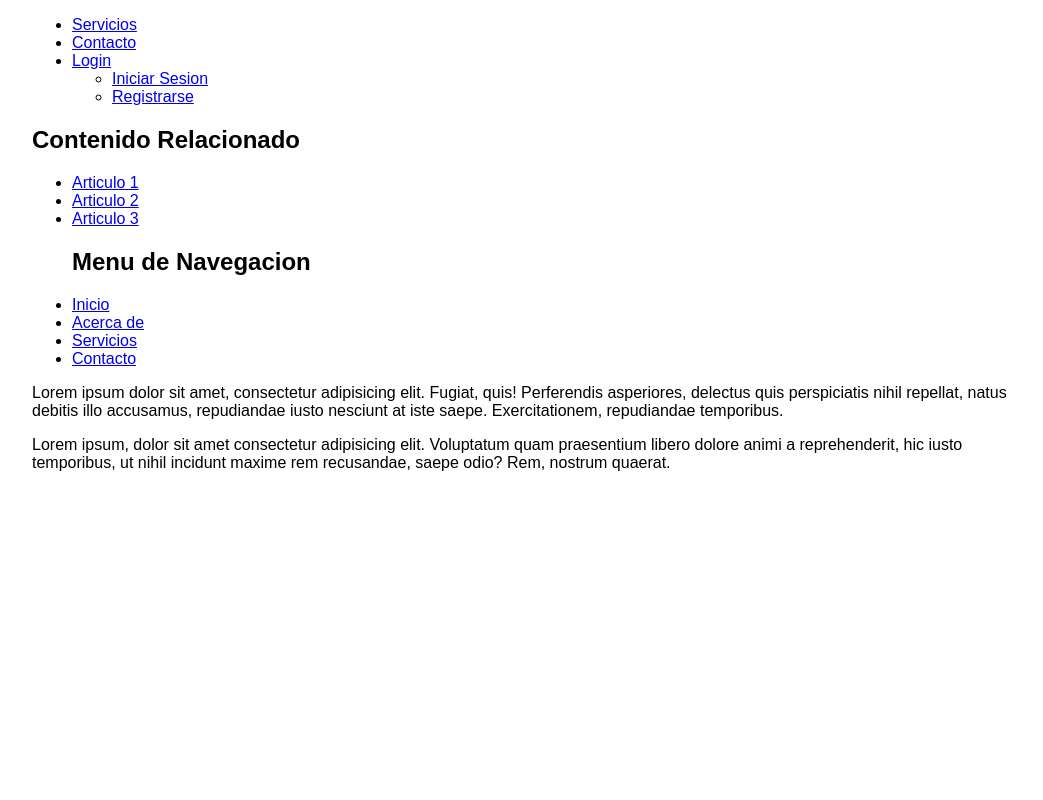
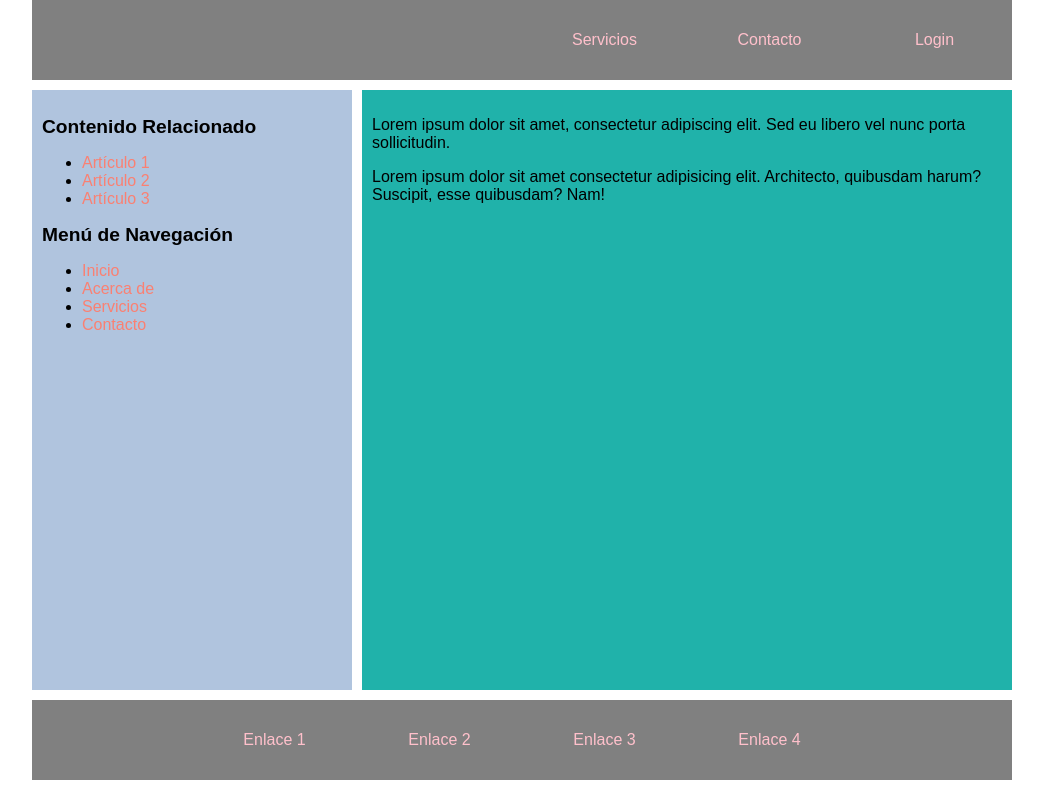
Before and after one commit to sedado22/curso-java, a plain HTML site: page CLASE10-2/index.html in a window 1280 px wide. Shown: the whole page, without its empty margins (118-1161 px from the left). Drawn offline with Linux system fonts and the light colour scheme.

Commit message:
clase 11

```diff
--- a/CLASE10-2/index.html
+++ b/CLASE10-2/index.html
@@ -4,7 +4,7 @@
     <meta charset="UTF-8">
     <meta name="viewport" content="width=device-width, initial-scale=1.0">
     <link rel="stylesheet" href="style.css">
-    <title>Grillas Flex</title>
+    <title>Grillas flex</title>
 </head>
 <body>
    <div class="container">
@@ -15,36 +15,47 @@
             <li><a href="#">Contacto</a></li>
             <li>
               <a href="#">Login</a>
+              <!-- menu desplegable -->
               <ul class="dropdown-content">
-                <li><a href="#">Iniciar Sesion</a></li>
+                <li><a href="#">Iniciar sesión</a></li>
                 <li><a href="#">Registrarse</a></li>
               </ul>
             </li>
           </ul>
+
+    </header>
+
     <main class="main">
-        <aside>
+        <aside class="aside">
             <h2>Contenido Relacionado</h2>
             <ul>
-                <li><a href="#">Articulo 1</a></li>
-                <li><a href="#">Articulo 2</a></li>
-                <li><a href="#">Articulo 3</a></li>
+              <li><a href="#">Artículo 1</a></li>
+              <li><a href="#">Artículo 2</a></li>
+              <li><a href="#">Artículo 3</a></li>
             </ul>
+            <h2>Menú de Navegación</h2>
             <ul>
-            <h2>Menu de Navegacion</h2>
               <li><a href="#">Inicio</a></li>
               <li><a href="#">Acerca de</a></li>
               <li><a href="#">Servicios</a></li>
               <li><a href="#">Contacto</a></li>
             </ul>
           </aside>
+
           <section class="section">
-            <p>Lorem ipsum dolor sit amet, consectetur adipisicing elit. Fugiat, quis! Perferendis asperiores, delectus quis perspiciatis nihil repellat, natus debitis illo accusamus, repudiandae iusto nesciunt at iste saepe. Exercitationem, repudiandae temporibus.</p>
-            <p>Lorem ipsum, dolor sit amet consectetur adipisicing elit. Voluptatum quam praesentium libero dolore animi a reprehenderit, hic iusto temporibus, ut nihil incidunt maxime rem recusandae, saepe odio? Rem, nostrum quaerat.</p>
+            <p>Lorem ipsum dolor sit amet, consectetur adipiscing elit. Sed eu libero vel nunc porta sollicitudin.</p>
+            <p>Lorem ipsum dolor sit amet consectetur adipisicing elit. Architecto, quibusdam harum? Suscipit, esse quibusdam? Nam!</p>
           </section>
     </main>
-    <footer class="footer nav"></footer>
-    </header>
 
+    <footer class="footer nav">
+        <ul>
+            <li><a href="#">Enlace 1</a></li>
+            <li><a href="#">Enlace 2</a></li>
+            <li><a href="#">Enlace 3</a></li>
+            <li><a href="#">Enlace 4</a></li>
+        </ul>
+    </footer>
    </div>
 </body>
 </html>
--- a/CLASE10-2/style.css
+++ b/CLASE10-2/style.css
@@ -1,15 +1,135 @@
 /* Clase 10 : grid css*/
 /* selectores de etiquetas */
-body,html{
+body,
+html {
     margin: 0;
     padding: 0;
     font-family: Arial, Helvetica, sans-serif;
 }
 
 /* selectores de clase */
-.container{
+.container {
     /* dimensiones */
     max-width: 980px;
     margin: 0 auto;
+    /* predisposicion al padre de las grillas*/
+    display: grid;
+    /* cantidad de columnas y sus dimensiones */
+    grid-template-columns: repeat(6, 1fr);
+    /* cantidad de filas y dimensiones */
+    grid-template-rows: 10vh 75vh 10vh;
+    /* dimensiones a los gaps */
+    gap: 10px 20px;
+}
 
+.main {
+    /* predisponemos al padre al grid */
+    display: grid;
+    grid-template-columns: repeat(6, 1fr);
+    grid-column-start: 1;
+    grid-column-end: 7;
+    /* valor de las separaciones gap  */
+    gap: 10px;
 }
+
+.aside {
+    /* cuantas columnas ocupa aside? */
+    grid-column-start: 1;
+    grid-column-end: 3;
+    background-color: lightsteelblue;
+    padding: 10px;
+}
+
+/* estilos a h2 en aside */
+.aside h2 {
+    font-size: 1.2rem;
+}
+
+.aside ul li a {
+    color: salmon;
+    text-decoration: none;
+}
+
+.aside ul li a:hover {
+    text-decoration: underline;
+}
+
+.section {
+    /* cuantas columnas ocupa*/
+    grid-column-start: 3;
+    grid-column-end: 7;
+    background-color: lightseagreen;
+    font-size: 1, 2rem;
+    padding: 10px;
+}
+
+/* PIE/HEADER */
+
+.nav, .nav ul{
+    /* predisponemos al comportamiento grid */
+    display: grid;
+    grid-template-columns: repeat(6, 1fr);
+    grid-template-rows: 1fr;
+    /* cuantas columnas del padre ocupamos? */
+    grid-column-start: 1;
+    grid-column-end: 7;
+    /* separaciones */
+    gap: 10px;
+    padding: 0;
+    margin: 0;
+    background-color: grey;
+}
+.nav ul li a{
+    text-decoration: none;
+    color: pink;
+}
+
+.nav ul li{
+    display: flex;
+    justify-content: center;
+    align-items: center;
+    list-style: none;
+    margin: 0;
+    padding: 0;
+}
+
+/* trabajamos con pseudoselectores */
+.footer ul li:nth-child(1){
+    grid-column: 2; /* valor de la columna real*/
+}
+
+.header ul li:nth-child(1){
+    grid-column: 4;
+}
+
+.header ul li .dropdown-content{
+    position: absolute;
+    z-index: 2;
+    /* posicionamos al contenedor */
+    top: 10vh;
+    right: 0;
+    transition: all 0.5s;
+    display: block;
+    opacity: 0;
+}
+
+.header ul{
+    position: relative;
+}
+
+/* Mostrar el menú desplegable al hacer hover sobre el enlace */
+.header ul li:hover .dropdown-content {
+  opacity: 1;
+}
+
+/* Estilos para los elementos del menú desplegable */
+.header ul li .dropdown-content li {
+  padding: 20px 40px; /* Espaciado interno */
+  /*damos transicion a la selección*/
+  transition: all 0.3s ease;
+}
+
+/* Cambiar color de fondo al pasar el mouse sobre elementos del menú desplegable */
+.header ul li .dropdown-content li:hover {
+  background-color: #575757;
+}
```
Lines whose indentation alone changed are shown as unchanged.
